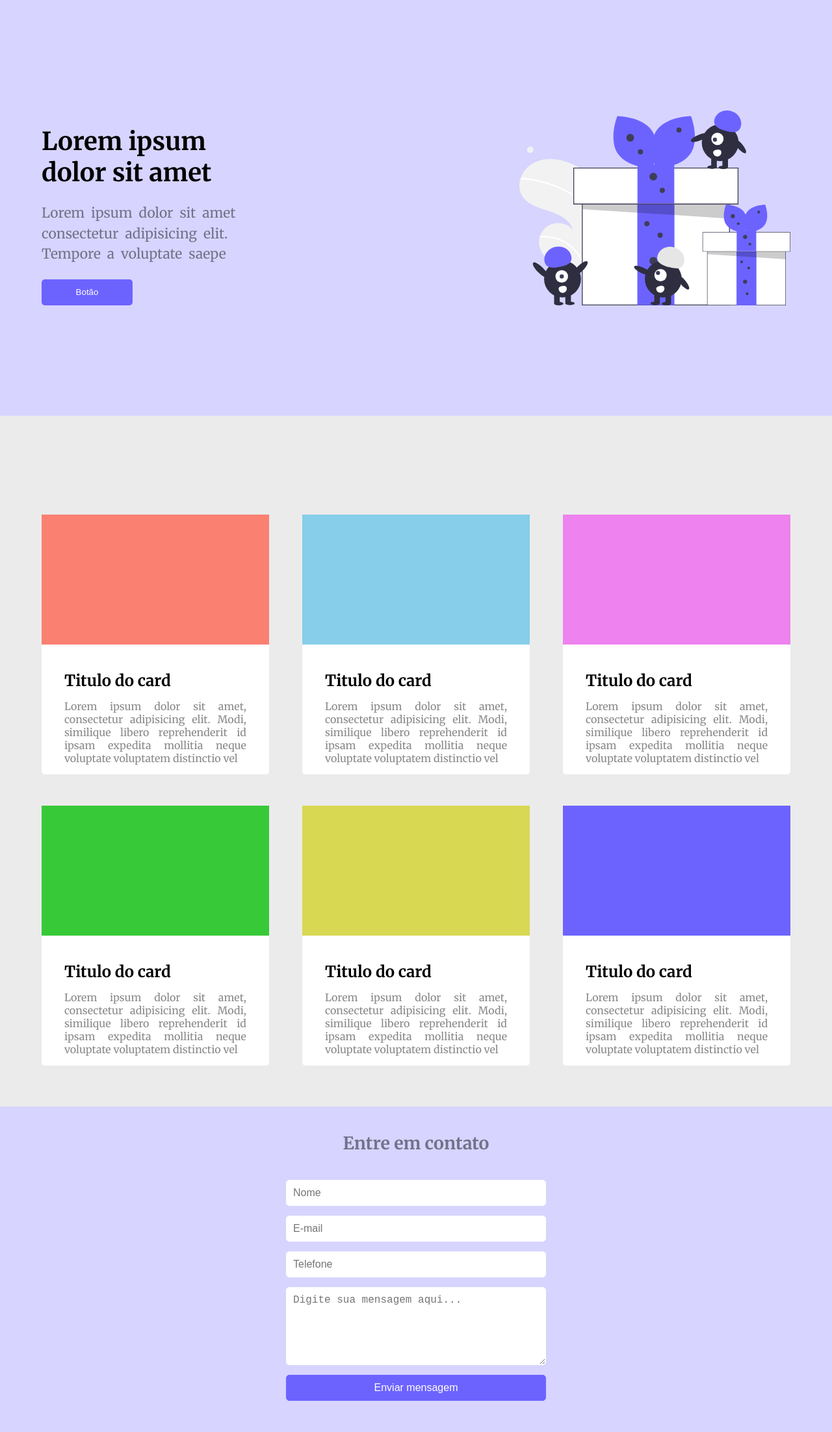
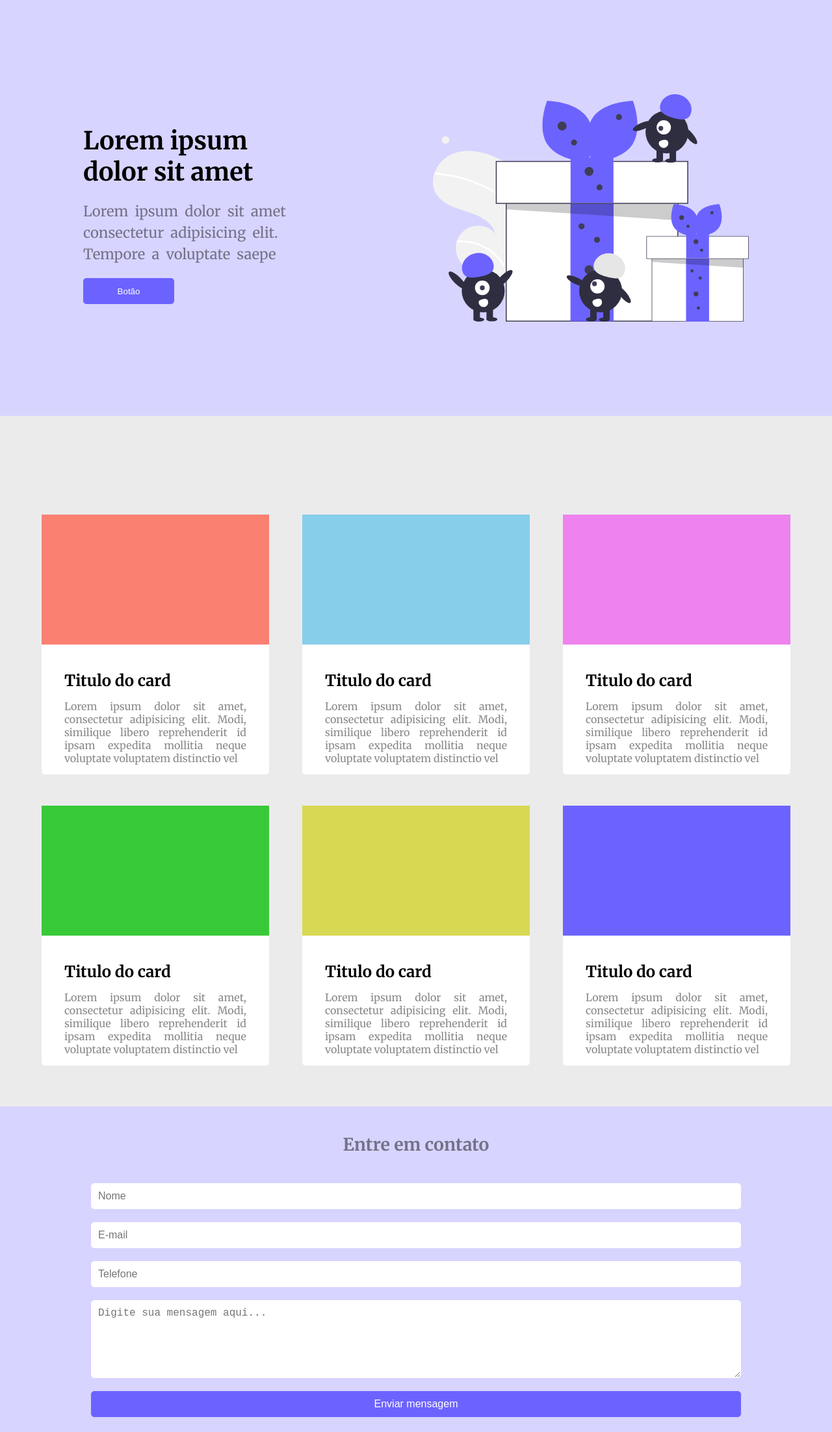
Before and after one commit to HugoCamposArimathea/Desafio3, a plain HTML site: page index.html in a window 1280 px wide. Shown: the whole page at 65% size. Drawn offline with Linux system fonts and the light colour scheme.

Commit message:
Correção do erro do main

```diff
--- a/estilo/style.css
+++ b/estilo/style.css
@@ -33,7 +33,7 @@ h1, h2, h3, h4, h5, h6 {
 }
 .container-cabeçalho {
     font-size: 1.3em;
-    width: 90vw;
+    width: 80vw;
     margin: auto;
     height: 100%;
     display: flex;
@@ -42,7 +42,7 @@ h1, h2, h3, h4, h5, h6 {
     flex-wrap: wrap;
 }
 .container-img img {
-    height: max(300px, 20vw);
+    height: max(350px, 20vw);
     max-width: 100%;
     display: block;
     margin: auto;
@@ -52,8 +52,8 @@ h1, h2, h3, h4, h5, h6 {
 }
 .container-text h1 {
     margin: 5% 0;
-    width: max(43%, 330px);
-    font-size: max(32px, 3vw);
+    width: max(45%, 330px);
+    font-size: max(33px, 3vw);
 }
 .container-text p {
     margin: 5% 0;
@@ -62,7 +62,7 @@ h1, h2, h3, h4, h5, h6 {
     width: max(45%, 330px);
     word-spacing: 0.5rem;
     line-height: 1.5em;
-    font-size: max(21px, 1vw);
+    font-size: max(22px, 1vw);
     color: rgba(0, 0, 0, 0.466);
 }
 .container-text button {
@@ -81,6 +81,7 @@ body {
     font-family: 'Merriweather', serif;
     display: flex;
     justify-content: space-around;
+    align-items: center;
     flex-wrap: wrap;
     margin: 3%;
     margin-top: 10%;
@@ -145,11 +146,11 @@ aside {
 }
 .contato {
     width: 100%;
-    max-width: 400px;
+    max-width: 1000px;
 }
 .contato h3 {
     font-size: 20pt;
-    margin: 1.5em;
+    margin: 1.6em;
     color: rgba(0, 0, 0, 0.466);
 }
 .form {
@@ -158,7 +159,7 @@ aside {
 }
 .field {
     padding: 10px;
-    margin-bottom: 15px;
+    margin-bottom: 20px;
     border: 1px solid #fff;
     border-radius: 5px;
     font-size: 12pt;
@@ -166,14 +167,14 @@ aside {
 .mensagem {
     height: 120px;
     padding: 10px;
-    margin-bottom: 15px;
+    margin-bottom: 20px;
     border: 1px solid #fff;
     border-radius: 5px;
     font-size: 12pt;
 }
 .enviar {
     padding: 10px;
-    margin-bottom: 15px;
+    margin-bottom: 20px;
     border: 1px solid var(--buttonColor);
     border-radius: 5px;
     font-size: 12pt;
```
